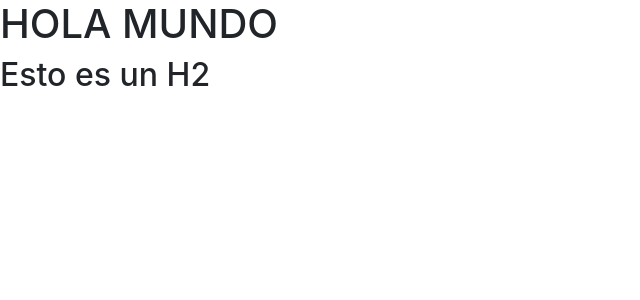
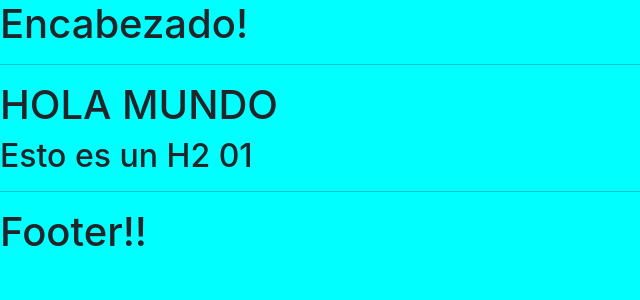
Before and after one commit to mpoletti93/CursoReact, a React (Create React App) app: page / in a window 1280 px wide. Shown: the top 300 px of the page, without its empty margins (0-640 px from the left). Built offline with nearby package versions, Linux system fonts and the light colour scheme.

Commit message:
archivo nav

```diff
--- a/package.json
+++ b/package.json
@@ -6,6 +6,7 @@
     "@testing-library/jest-dom": "^5.16.5",
     "@testing-library/react": "^13.3.0",
     "@testing-library/user-event": "^13.5.0",
+    "core-js": "^3.6.5",
     "react": "^18.2.0",
     "react-dom": "^18.2.0",
     "react-scripts": "5.0.1",
--- a/src/App.js
+++ b/src/App.js
@@ -1,10 +1,14 @@
 import './App.css';
+import Footer from './Componentes/Footer';
+import Header from './Componentes/Header';
 
 function App() {
   return (
   <div>
+    <Header />
       <h1>HOLA MUNDO</h1>
-      <h2> Esto es un H2</h2>
+      <h2> Esto es un H2 01</h2>
+    <Footer />
   </div>
   );
 }
--- /dev/null
+++ b/src/Componentes/Footer.jsx
@@ -0,0 +1,12 @@
+import React from "react";
+
+const Footer = () => {
+    return (
+        <div>
+        <hr></hr>
+        <h1> Footer!!</h1>
+        </div>
+    )
+}
+
+export default Footer;
--- /dev/null
+++ b/src/Componentes/Header.jsx
@@ -0,0 +1,12 @@
+import React from "react";
+
+const Header = () => {
+    return (
+        <div>
+        <h1> Encabezado!</h1>
+        <hr></hr>
+        </div>
+    )
+}
+
+export default Header;
--- /dev/null
+++ b/src/Componentes/NavBar.jsx
@@ -0,0 +1 @@
+import React from "react";
--- a/src/index.css
+++ b/src/index.css
@@ -5,6 +5,7 @@ body {
     sans-serif;
   -webkit-font-smoothing: antialiased;
   -moz-osx-font-smoothing: grayscale;
+  background-color: aqua;
 }
 
 code {
```
Also changed, not shown: 1 other file (tests, documents, lock files or other folders).
